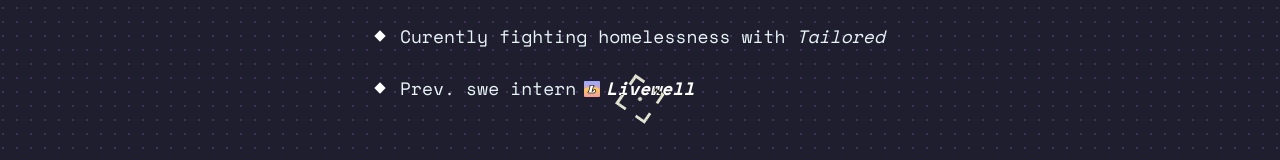
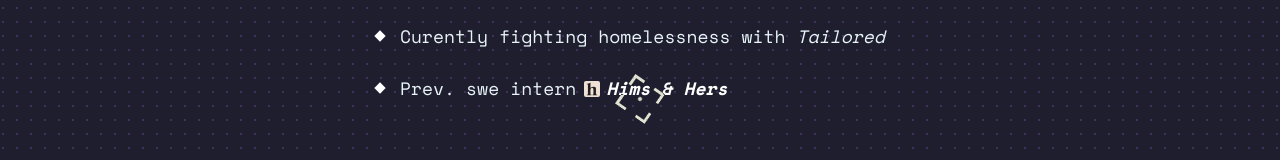
Before and after one commit to Blynkosaur/personal-portfolio-v2, a Next.js app: page / in a window 1280 px wide. Shown: the part 301-461 px from the top of the page. Built offline with nearby package versions, Linux system fonts and the light colour scheme.

Commit message:
new logo

```diff
--- a/src/app/page.js
+++ b/src/app/page.js
@@ -368,13 +368,13 @@ export default function Home() {
                     }}
                   >
                     <Image
-                      src={`/oglivewell.png`}
+                      src={`/hims__hers_logo.jpeg`}
                       alt="Livewell Logo"
                       width={16}
                       height={16}
-                      className="object-contain relative top-[1px]"
+                      className="object-contain rounded-[2px] relative top-[1px]"
                     />
-                    Livewell
+                    Hims & Hers
                   </span>
                 )}
                 {livewellHover && (
@@ -391,13 +391,13 @@ export default function Home() {
                       }}
                     >
                       <Image
-                        src={`/oglivewell.png`}
+                        src={`/hims__hers_logo.jpeg`}
                         alt="Livewell Logo"
                         width={16}
                         height={16}
-                        className="object-contain relative top-[1px]"
+                        className="object-contain rounded-[2px] relative top-[1px]"
                       />
-                      Livewell
+                      Hims & Hers
                     </span>
                   </Highlighter>
                 )}
```
Also changed, not shown: public/hims__hers_logo.jpeg (added).
